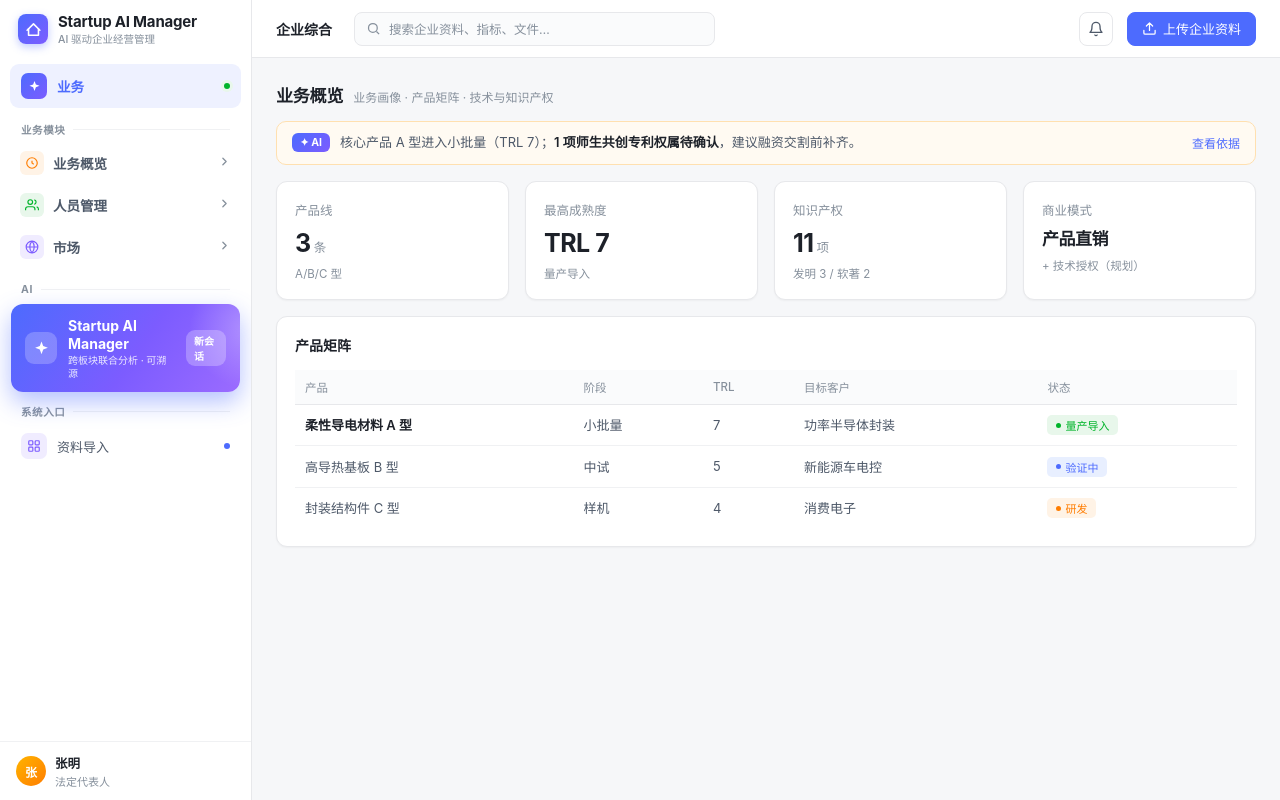
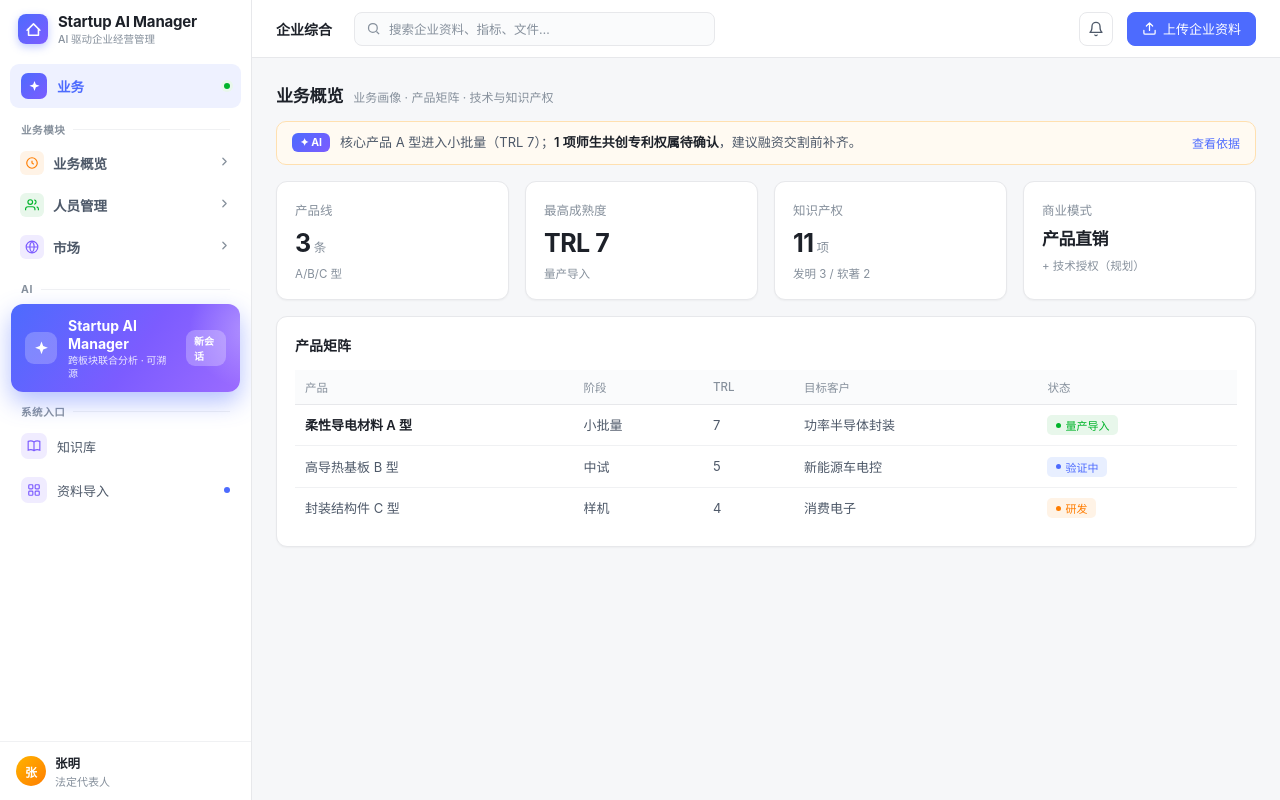
Before and after one commit to Jackiey92/startup-ai-manager, a Flask app: page /prototype in a window 1280 px wide. Run offline with Flask 3, Linux system fonts and the light colour scheme; parts of the project's set-up code (start-up, migrations or seed data) failed here and were passed over; some libraries are stand-ins or nearby versions.

Commit message:
feat: add knowledge base entry to prototype nav with return-to-home link

```diff
--- a/prototype/startup-ai-manager.html
+++ b/prototype/startup-ai-manager.html
@@ -545,6 +545,7 @@ td.b,th.b{text-align:right;} td b{color:var(--t1);font-weight:600;}
 /* ===== 系统导航项 ===== */
 .sys-item{display:flex;align-items:center;gap:10px;width:100%;padding:8px 11px;border-radius:9px;border:none;background:none;font-family:inherit;font-size:13px;font-weight:500;color:var(--t2);cursor:pointer;text-align:left;margin-bottom:2px;}
 .sys-item:hover{background:#f2f3f5;color:var(--t1);}
+a.sys-item{text-decoration:none;}
 .sys-item.active{background:#f0ecff;color:var(--purple);font-weight:600;}
 .sys-item .ah-ic{width:26px;height:26px;border-radius:7px;display:grid;place-items:center;flex:none;}
 .sys-item .g-dot{width:6px;height:6px;border-radius:50%;margin-left:auto;}
@@ -849,8 +850,12 @@ td.b,th.b{text-align:right;} td b{color:var(--t1);font-weight:600;}
         </button>
       </div>
 
-      <!-- 系统入口：资料导入始终保留，其他系统工具暂隐 -->
+      <!-- 系统入口：知识库与资料导入始终保留，其他系统工具暂隐 -->
       <div class="nav-label">系统入口</div>
+      <a class="sys-item" href="/knowledge">
+        <span class="ah-ic" style="background:#f0ecff;color:var(--purple)"><svg aria-hidden="true" width="14" height="14" viewBox="0 0 24 24" fill="none" stroke="currentColor" stroke-width="2"><path d="M12 5C9 3 5 3 2 4v15c3-1 7-1 10 1 3-2 7-2 10-1V4c-3-1-7-1-10 1zM12 5v15"/></svg></span>
+        知识库
+      </a>
       <button class="sys-item import-entry" id="importNavBtn" type="button">
         <span class="ah-ic" style="background:#f0ecff;color:var(--purple)"><svg aria-hidden="true" width="14" height="14" viewBox="0 0 24 24" fill="none" stroke="currentColor" stroke-width="2"><rect x="3" y="3" width="7" height="7" rx="1.5"/><rect x="14" y="3" width="7" height="7" rx="1.5"/><rect x="3" y="14" width="7" height="7" rx="1.5"/><rect x="14" y="14" width="7" height="7" rx="1.5"/></svg></span>
         资料导入<span class="g-dot" style="background:var(--primary)"></span>
--- a/webapp/templates/knowledge.html
+++ b/webapp/templates/knowledge.html
@@ -5,7 +5,7 @@
 {% if ref.url %}<a class="knowledge-source" href="{{ ref.url }}">查看 L2 原文 · 页码 {{ ref.page if ref.page is not none else '未提供（整文件）' }}{% if ref.locator %} · {{ ref.locator }}{% endif %}</a>{% else %}<span class="muted">暂无可用 L2 原文链接</span>{% endif %}
 {% endmacro %}
 {% block content %}
-<div class="page-head"><div><h1>知识库</h1><p>只读查看已存知识和来源；不在此编辑、裁决或固化。</p></div></div>
+<div class="page-head"><div><h1>知识库</h1><p>只读查看已存知识和来源；不在此编辑、裁决或固化。</p></div><a class="knowledge-source right" href="/">返回主页</a></div>
 <nav class="knowledge-tabs" aria-label="知识分区"><a href="#evidence">📄 原始证据 · 2A</a><a href="#confirmed-facts">✅ 确认事实 · 2B</a><a href="#working-memory">⏱️ 工作记忆 · 2c</a></nav>
 <section id="evidence" class="knowledge-section">
 <h2>📄 原始证据（2A）</h2><p class="muted">摘要与概览是整文件级导航，并非事实确认；页码与单元格坐标以 L2 为准。缺失坐标不会补造。</p>
```
Also changed, not shown: tests/test_cloud_home.py (+8 -1 lines), tests/test_knowledge.py (+1 -0 lines).
